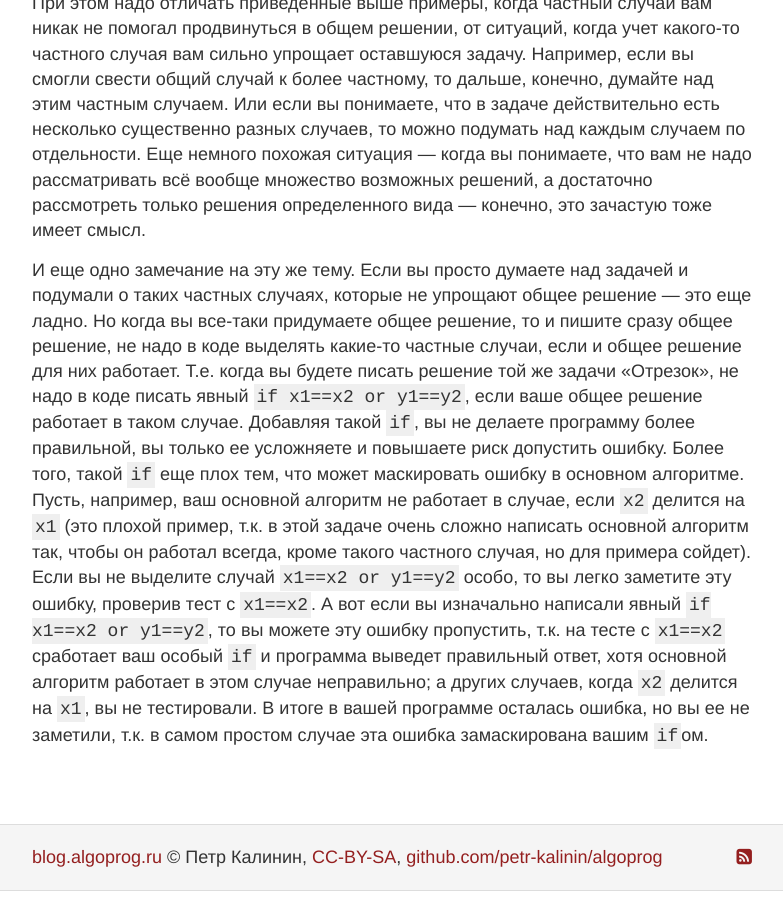
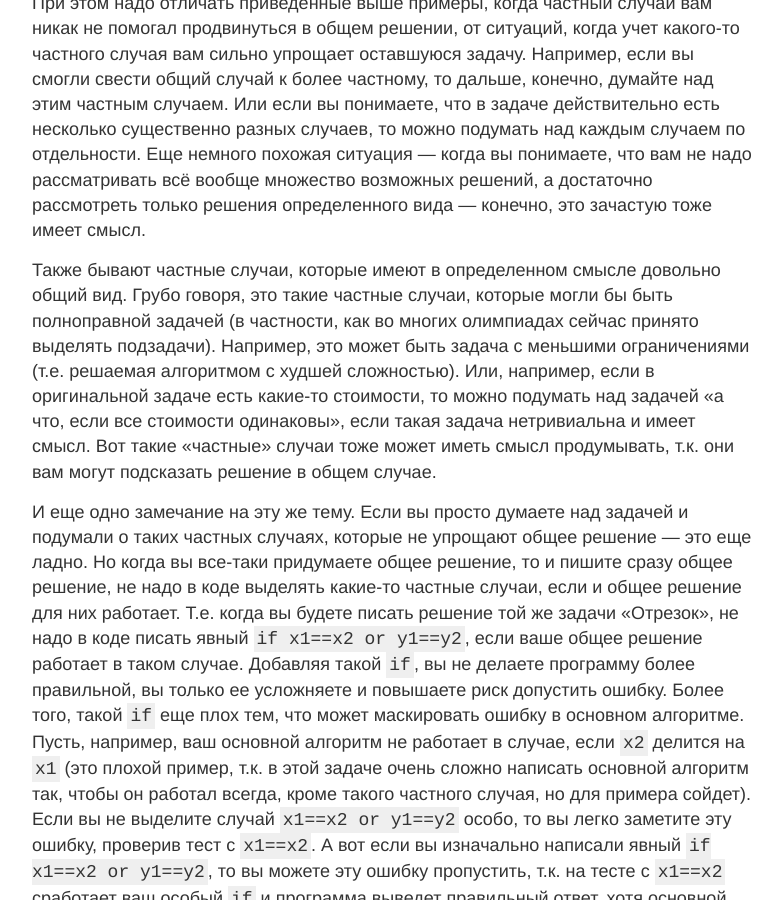
Before and after one commit to petr-kalinin/algoprog-blog, a Jekyll site: the page built from _posts/2018-02-28-special-cases.md, in a window 1280 px wide and 900 px high, scrolled down 1508 px. Shown: the whole window, without its empty margins (248-1031 px from the left). Built offline with Jekyll 4.4.1, drawn with Linux system fonts in a browser that asks for light colours; some of the changed text lies outside the part shown.

Commit message:
Changes special case post

```diff
--- a/_posts/2018-02-28-special-cases.md
+++ b/_posts/2018-02-28-special-cases.md
@@ -37,6 +37,13 @@ title: Думайте сначала над общим случаем
 вам не надо рассматривать всё вообще множество возможных решений, а достаточно рассмотреть только решения определенного вида — конечно,
 это зачастую тоже имеет смысл.
 
+Также бывают частные случаи, которые имеют в определенном смысле довольно общий вид. Грубо говоря, это такие частные случаи,
+которые могли бы быть полноправной задачей (в частности, как во многих олимпиадах сейчас принято выделять подзадачи).
+Например, это может быть задача с меньшими ограничениями (т.е. решаемая алгоритмом с худшей сложностью).
+Или, например, если в оригинальной задаче есть какие-то стоимости, то можно подумать над задачей
+«а что, если все стоимости одинаковы», если такая задача нетривиальна и имеет смысл.
+Вот такие «частные» случаи тоже может иметь смысл продумывать, т.к. они вам могут подсказать решение в общем случае.
+
 И еще одно замечание на эту же тему. Если вы просто думаете над задачей и подумали о таких частных случаях, которые не упрощают общее
 решение — это еще ладно. Но когда вы все-таки придумаете общее решение, то и пишите сразу общее решение, не надо в коде выделять какие-то частные случаи, если и общее решение для них работает. Т.е. когда вы будете писать решение той же задачи «Отрезок», не надо в коде
 писать явный `if x1==x2 or y1==y2`, если ваше общее решение работает в таком случае. Добавляя такой `if`, вы не делаете программу более правильной, вы только ее усложняете и повышаете риск допустить ошибку. Более того, такой `if` еще плох тем, что может маскировать ошибку в основном алгоритме. Пусть, например, ваш основной алгоритм не работает в случае, если `x2` делится на `x1` (это плохой пример, т.к. в этой задаче очень сложно написать основной алгоритм так, чтобы он работал всегда, кроме такого частного случая, но для примера сойдет). Если вы не выделите случай `x1==x2 or y1==y2` особо, то вы легко заметите эту ошибку, проверив тест с `x1==x2`. А вот если вы изначально написали явный `if x1==x2 or y1==y2`, то вы можете эту ошибку пропустить, т.к. на тесте с `x1==x2` сработает ваш особый `if` и программа выведет правильный ответ, хотя основной алгоритм работает в этом случае неправильно; а других случаев, когда `x2` делится на `x1`, вы не тестировали. В итоге в вашей программе осталась ошибка, но вы ее не заметили, т.к. в самом простом случае эта ошибка замаскирована вашим `if`ом.
```
Also changed, not shown: other parts of _posts/2018-02-28-special-cases.md (+1 -1 lines).
